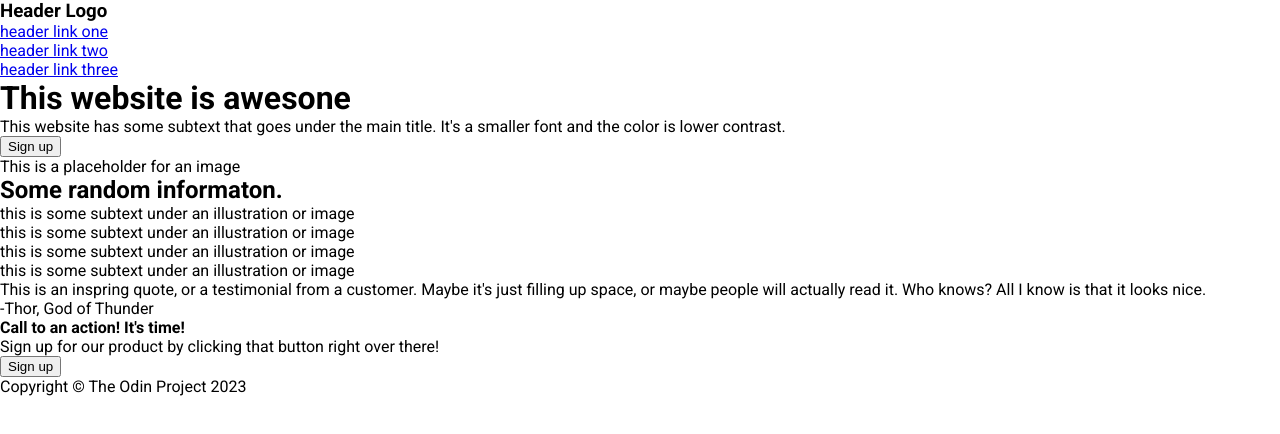
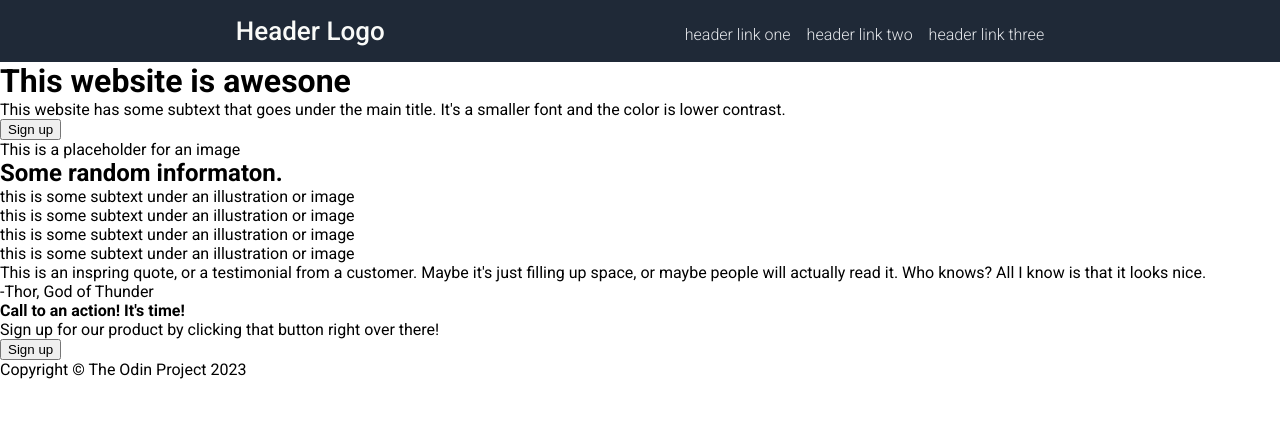
Before and after one commit to TomasKarolHoger/landing-page, a plain HTML site: page index.html in a window 1280 px wide. Drawn offline with Linux system fonts and the light colour scheme.

Commit message:
style the header

```diff
--- a/style.css
+++ b/style.css
@@ -3,3 +3,34 @@ body, p, h1, h2, h3, h4, ul {
   padding: 0;
   font-family: 'Roboto', sans-serif;
 }
+
+header {
+  display: flex;
+  flex: 1;
+  justify-content: center;
+  align-items: baseline;
+  background-color: #1F2937;
+  padding-top: 16px;
+  padding-bottom: 16px;
+  white-space: nowrap;
+}
+
+h3 {
+  color: #F9FAF8;
+  font-size: 26px;
+  font-weight: 500;
+  margin-right: 300px;
+}
+
+ul {
+  display: flex;
+  gap: 1rem;
+  list-style-type: none;
+}
+
+a {
+  text-decoration: none;
+  color: #E5E7EB;
+  font-size: 16px;
+  font-weight: 300;
+}
```
